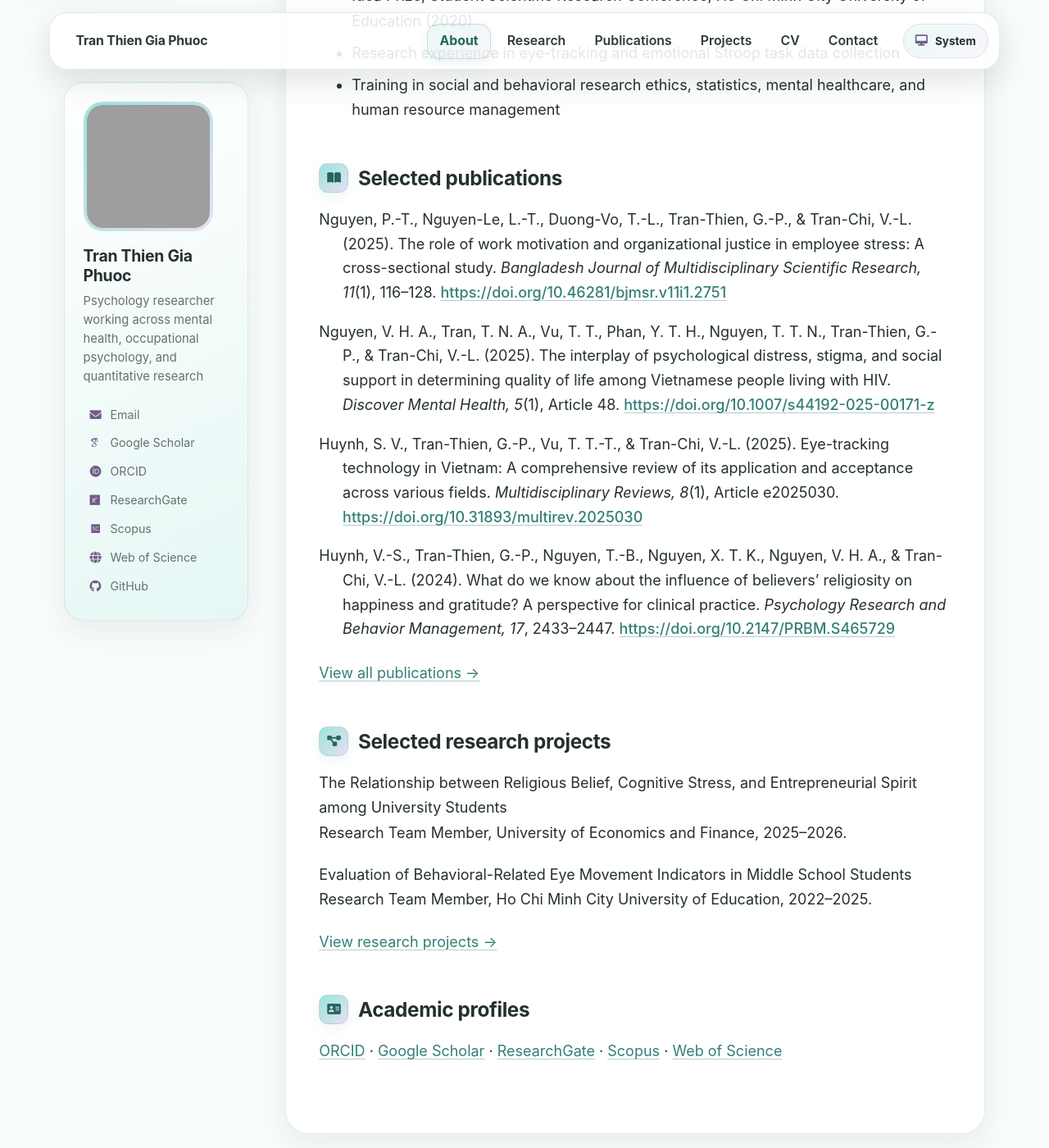
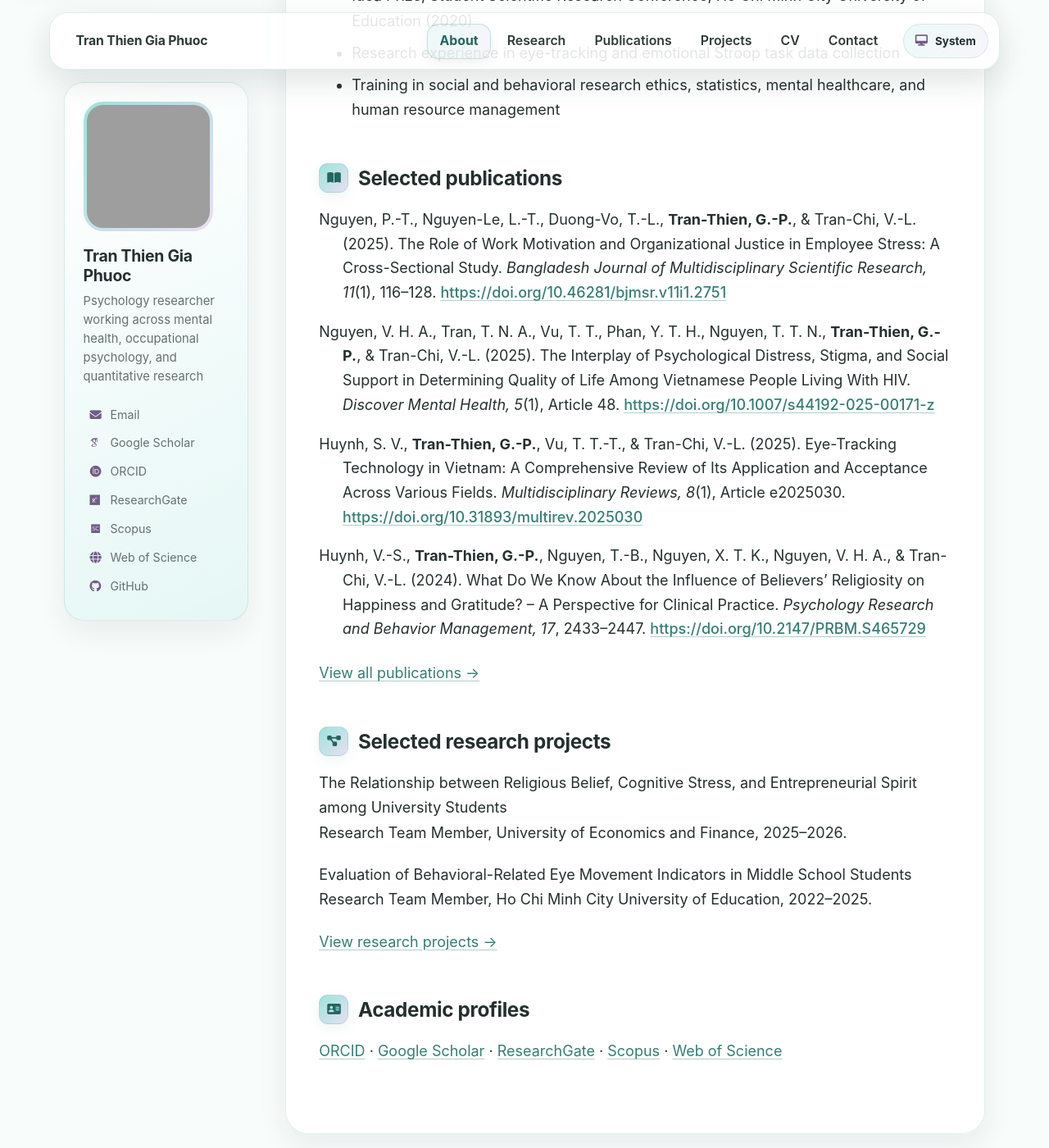
Before and after one commit to ttgpPsychMH/ttgpPsychMH.github.io, a Jekyll site: the page built from _pages/about.md, in a window 1280 px wide and 1400 px high, scrolled down 1068 px. Shown: the whole window at 82% size. Built offline with Jekyll 4.4.1, drawn with Linux system fonts in a browser that asks for light colours; some web fonts are replaced; a script that is not in the unit is left out; grey boxes are pictures that could not be loaded.

Commit message:
Tweak selected publications emphasis and title case
Keep Tran-Thien, G.-P. bold in all four selected references, restore paper titles to the Title Case used in the CV, preserve full DOI URLs and APA-style journal formatting, and protect the author emphasis with QA.

```diff
--- a/_pages/about.md
+++ b/_pages/about.md
@@ -36,13 +36,13 @@ My research experience includes study design, data collection, manuscript prepar
 
 <div class="selected-publications" role="list" aria-label="Selected publications in APA 7th edition format">
 
-<p role="listitem">Nguyen, P.-T., Nguyen-Le, L.-T., Duong-Vo, T.-L., Tran-Thien, G.-P., &amp; Tran-Chi, V.-L. (2025). The role of work motivation and organizational justice in employee stress: A cross-sectional study. <em>Bangladesh Journal of Multidisciplinary Scientific Research, 11</em>(1), 116–128. <a href="https://doi.org/10.46281/bjmsr.v11i1.2751">https://doi.org/10.46281/bjmsr.v11i1.2751</a></p>
+<p role="listitem">Nguyen, P.-T., Nguyen-Le, L.-T., Duong-Vo, T.-L., <strong>Tran-Thien, G.-P.</strong>, &amp; Tran-Chi, V.-L. (2025). The Role of Work Motivation and Organizational Justice in Employee Stress: A Cross-Sectional Study. <em>Bangladesh Journal of Multidisciplinary Scientific Research, 11</em>(1), 116–128. <a href="https://doi.org/10.46281/bjmsr.v11i1.2751">https://doi.org/10.46281/bjmsr.v11i1.2751</a></p>
 
-<p role="listitem">Nguyen, V. H. A., Tran, T. N. A., Vu, T. T., Phan, Y. T. H., Nguyen, T. T. N., Tran-Thien, G.-P., &amp; Tran-Chi, V.-L. (2025). The interplay of psychological distress, stigma, and social support in determining quality of life among Vietnamese people living with HIV. <em>Discover Mental Health, 5</em>(1), Article 48. <a href="https://doi.org/10.1007/s44192-025-00171-z">https://doi.org/10.1007/s44192-025-00171-z</a></p>
+<p role="listitem">Nguyen, V. H. A., Tran, T. N. A., Vu, T. T., Phan, Y. T. H., Nguyen, T. T. N., <strong>Tran-Thien, G.-P.</strong>, &amp; Tran-Chi, V.-L. (2025). The Interplay of Psychological Distress, Stigma, and Social Support in Determining Quality of Life Among Vietnamese People Living With HIV. <em>Discover Mental Health, 5</em>(1), Article 48. <a href="https://doi.org/10.1007/s44192-025-00171-z">https://doi.org/10.1007/s44192-025-00171-z</a></p>
 
-<p role="listitem">Huynh, S. V., Tran-Thien, G.-P., Vu, T. T.-T., &amp; Tran-Chi, V.-L. (2025). Eye-tracking technology in Vietnam: A comprehensive review of its application and acceptance across various fields. <em>Multidisciplinary Reviews, 8</em>(1), Article e2025030. <a href="https://doi.org/10.31893/multirev.2025030">https://doi.org/10.31893/multirev.2025030</a></p>
+<p role="listitem">Huynh, S. V., <strong>Tran-Thien, G.-P.</strong>, Vu, T. T.-T., &amp; Tran-Chi, V.-L. (2025). Eye-Tracking Technology in Vietnam: A Comprehensive Review of Its Application and Acceptance Across Various Fields. <em>Multidisciplinary Reviews, 8</em>(1), Article e2025030. <a href="https://doi.org/10.31893/multirev.2025030">https://doi.org/10.31893/multirev.2025030</a></p>
 
-<p role="listitem">Huynh, V.-S., Tran-Thien, G.-P., Nguyen, T.-B., Nguyen, X. T. K., Nguyen, V. H. A., &amp; Tran-Chi, V.-L. (2024). What do we know about the influence of believers’ religiosity on happiness and gratitude? A perspective for clinical practice. <em>Psychology Research and Behavior Management, 17</em>, 2433–2447. <a href="https://doi.org/10.2147/PRBM.S465729">https://doi.org/10.2147/PRBM.S465729</a></p>
+<p role="listitem">Huynh, V.-S., <strong>Tran-Thien, G.-P.</strong>, Nguyen, T.-B., Nguyen, X. T. K., Nguyen, V. H. A., &amp; Tran-Chi, V.-L. (2024). What Do We Know About the Influence of Believers’ Religiosity on Happiness and Gratitude? – A Perspective for Clinical Practice. <em>Psychology Research and Behavior Management, 17</em>, 2433–2447. <a href="https://doi.org/10.2147/PRBM.S465729">https://doi.org/10.2147/PRBM.S465729</a></p>
 
 </div>
 
--- a/_sass/custom.scss
+++ b/_sass/custom.scss
@@ -1321,7 +1321,7 @@ pre {
 }
 
 .selected-publications strong {
-  font-weight: 400;
+  font-weight: 750;
 }
 
 .selected-publications a {
```
Also changed, not shown: scripts/validate_site.py (+10 -0 lines).
